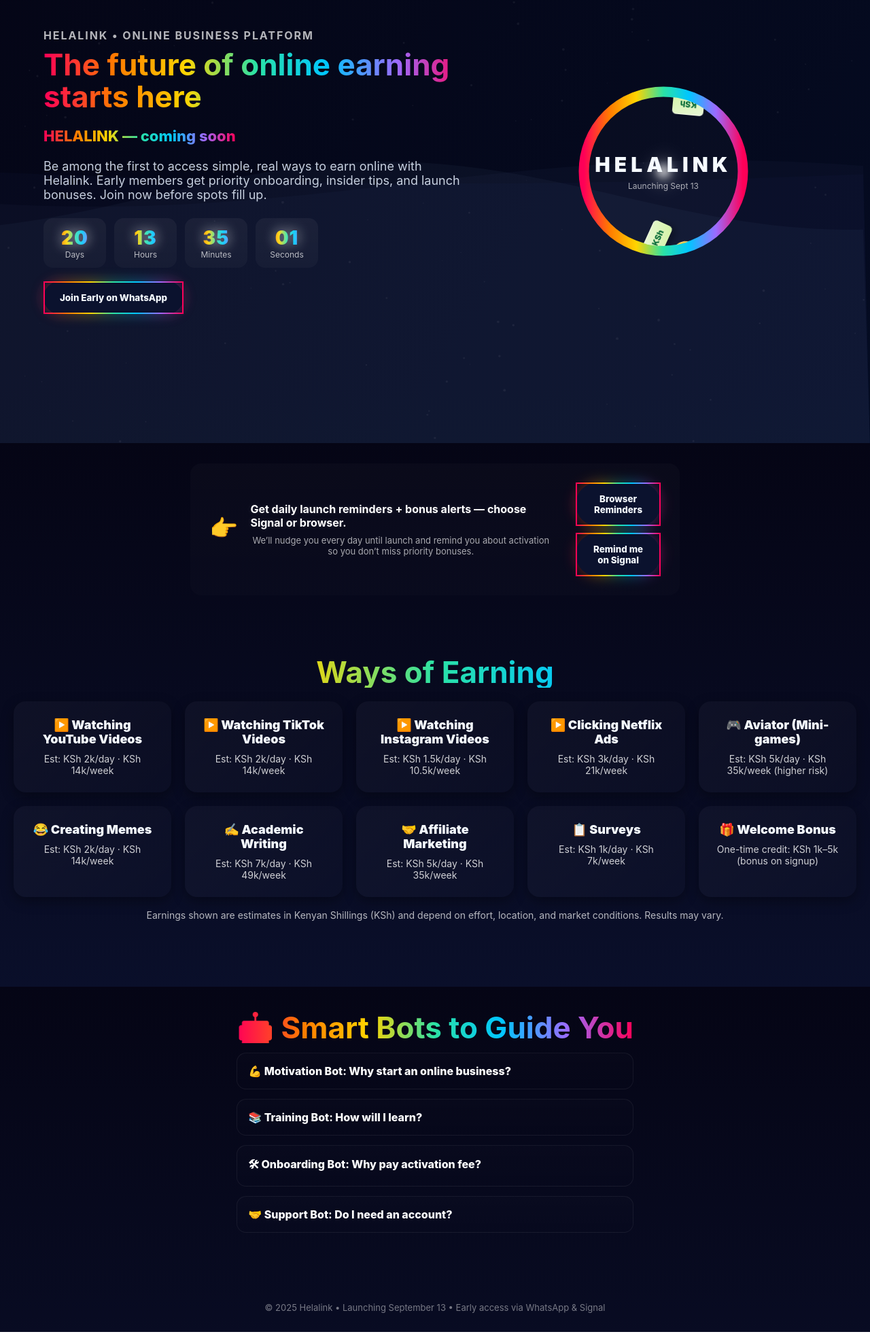
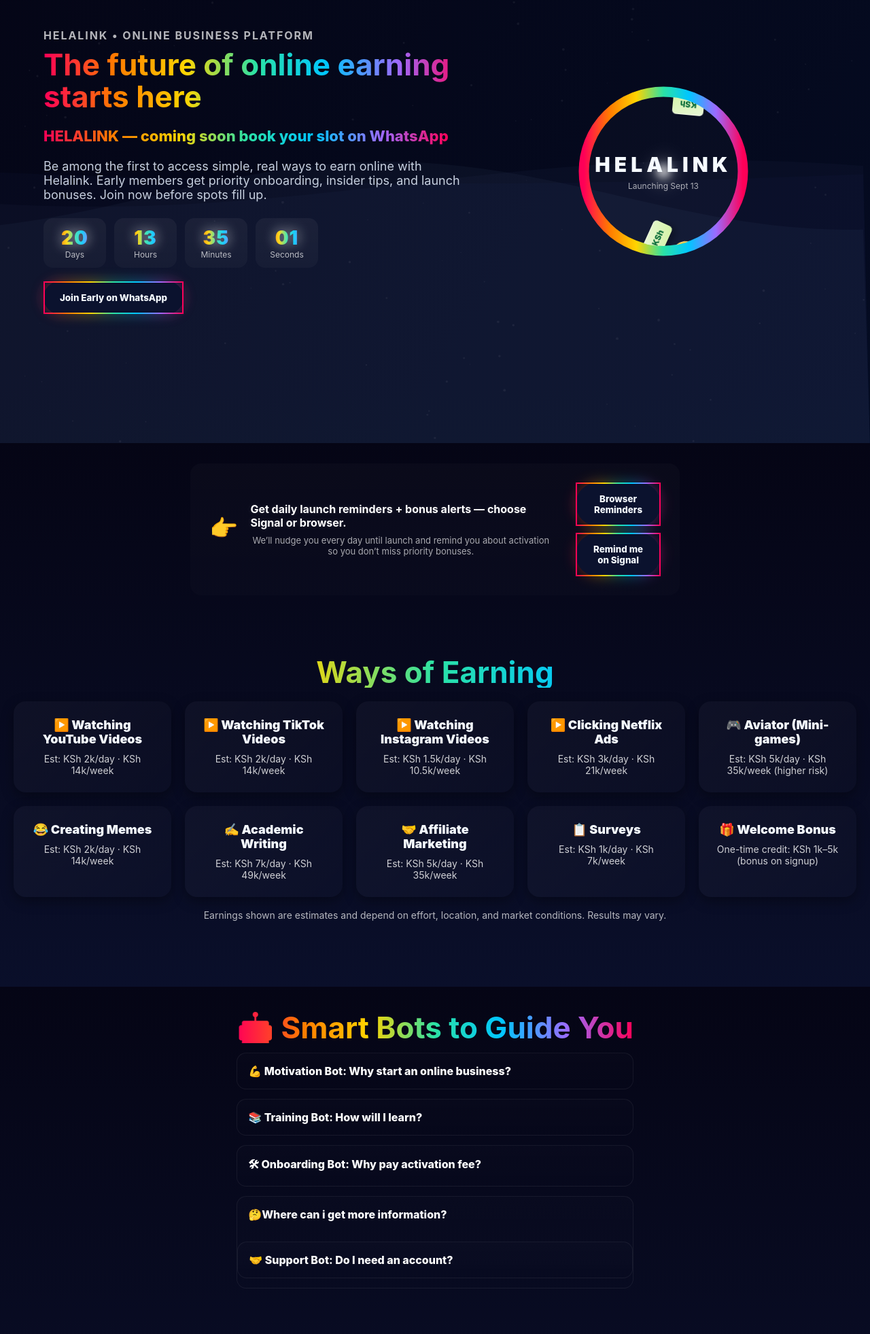
Before and after one commit to TERAN-XMD-maker/Helalink, a plain HTML site: page index.html in a window 1280 px wide. Shown: the part 148-2111 px from the top of the page at 68% size. Drawn offline with Linux system fonts and the light colour scheme; animation ran at ten frames a second.

Commit message:
Update index.html

```diff
--- a/index.html
+++ b/index.html
@@ -186,7 +186,7 @@
         <div class="earn-card">📋 Surveys<br><span>Est: KSh 1k/day · KSh 7k/week</span></div>
         <div class="earn-card">🎁 Welcome Bonus<br><span>One-time credit: KSh 1k–5k (bonus on signup)</span></div>
       </div>
-      <p style="text-align:center;color:rgba(255,255,255,0.7);margin-top:18px;font-size:14px">Earnings shown are estimates in Kenyan Shillings (KSh) and depend on effort, location, and market conditions. Results may vary.</p>
+      <p style="text-align:center;color:rgba(255,255,255,0.7);margin-top:18px;font-size:14px">Earnings shown are estimates and depend on effort, location, and market conditions. Results may vary.</p>
     </section>
 
     <!-- Bots Section -->
@@ -208,6 +208,11 @@
         <div class="bot-a">Activation fees cover onboarding, verification & bonus pools. Think of it as capital to kickstart your micro-business. <div class="bot-actions"><button class="btn-ghost" data-wa-message="I%20want%20to%20pay%20the%20activation%20fee%20-%20how%20do%20I%20proceed%3F">Pay/Ask on WhatsApp</button></div></div>
       </div>
 
+      <div class="bot">
+        <button class="bot-q">🤔Where can i get more information? </button>
+      <div class="bot-a">You can get more information about the business through our official channel. <div class="bot-actions" ><button class="btn-ghost"
+data-wa-message="https://whatsapp.com/channel/0029VbBTufM4dTnJSyzvxg1V">Follow our channel (WhatsApp)</button></div>
+     </div>
       <div class="bot">
         <button class="bot-q">🤝 Support Bot: Do I need an account?</button>
         <div class="bot-a">Yes — accounts secure your earnings, track affiliate activity and enable payouts. Creating an account is quick and free (fee applies to activation).<div class="bot-actions"><button class="btn-ghost" data-wa-message="I%20want%20to%20create%20an%20account%20-%20what%20do%20I%20need%3F">Create account (WhatsApp)</button></div></div>
@@ -236,7 +241,7 @@
     document.addEventListener('DOMContentLoaded', ()=>{
       // Typing effect
       const typingEl = document.getElementById('typingText');
-      const fullText = 'HELALINK — coming soon';
+      const fullText = 'HELALINK — coming soon book your slot on WhatsApp';
       let idx = 0; const speed = 85;
       (function type(){
         if(idx <= fullText.length){
@@ -268,7 +273,7 @@
       joinBtn.addEventListener('click', ()=>{
         // coin burst when user presses Join
         createBurst(18);
-        openWhatsApp('Hi! I want to join Helalink early. Please send onboarding steps.');
+        openWhatsApp('Hi! Please keep my spot ready,i will join you on 13 September.');
       });
 
       // Background canvas (waves + particles)
```
